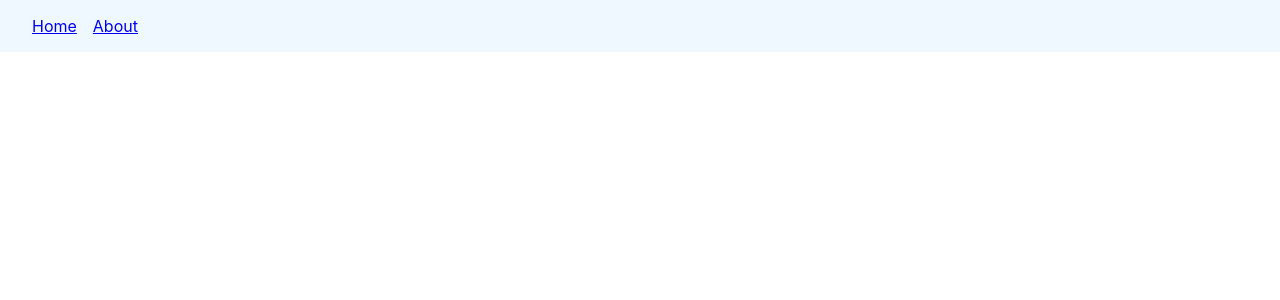
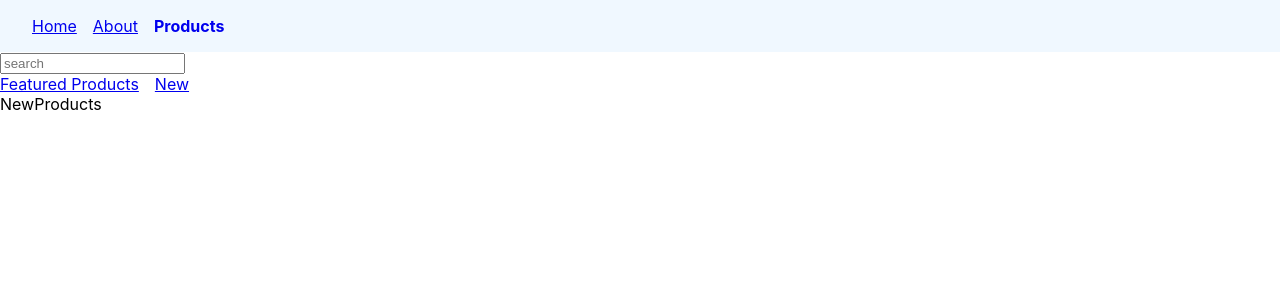
Before and after one commit to rtnolasco/tsx, a React (Create React App) app: page /productspage/new-products in a window 1280 px wide. Before the commit this address had no page. Shown: the top 300 px of the page. Built offline with nearby package versions, Linux system fonts and the light colour scheme.

Commit message:
nested routes

```diff
--- a/src/App.css
+++ b/src/App.css
@@ -107,7 +107,7 @@ tr:nth-child(even) {
   background-color: #f2f2f2;
 }
 
-nav {
+.primaryNav {
   background-color: aliceblue;
   padding: 16px 32px;
 }
--- a/src/App.tsx
+++ b/src/App.tsx
@@ -4,7 +4,11 @@ import { Home } from "./component/Home";
 import { About } from "./component/About";
 import { Navbar } from "./component/Navbar";
 import { OrderSummary } from "./component/OrderSummary";
+import { NoMatch } from "./component/NoMatch";
 import "./App.css";
+import { ProductsPage } from "./component/ProductsPage";
+import { FeaturedProducts } from "./component/FeaturedProducts";
+import { NewProducts } from "./component/NewProducts";
 
 // import people from "./Query/people";
 
@@ -13,9 +17,15 @@ function App() {
     <>
       <Navbar />
       <Routes>
-        <Route path="/" element={<Home />}></Route>
-        <Route path="/about" element={<About />}></Route>
-        <Route path="/order-summary" element={<OrderSummary />}></Route>
+        <Route path="/" element={<Home />} />
+        <Route path="about" element={<About />} />
+        <Route path="order-summary" element={<OrderSummary />} />
+        <Route path="productspage" element={<ProductsPage />}>
+          <Route path="fetured-products" element={<FeaturedProducts />} />
+          <Route path="new-products" element={<NewProducts />} />
+        </Route>
+
+        <Route path="/*" element={<NoMatch />}></Route>
       </Routes>
     </>
   );
--- /dev/null
+++ b/src/component/FeaturedProducts.tsx
@@ -0,0 +1,5 @@
+import React from "react";
+
+export const FeaturedProducts = () => {
+  return <div>FeaturedProducts</div>;
+};
--- a/src/component/Navbar.tsx
+++ b/src/component/Navbar.tsx
@@ -9,12 +9,15 @@ export const Navbar = () => {
   };
 
   return (
-    <nav>
+    <nav className="primaryNav">
       <NavLink style={navLinkStyles} to="/">
         Home
       </NavLink>
-      <NavLink style={navLinkStyles} to="/about">
+      <NavLink style={navLinkStyles} to="about">
         About
+      </NavLink>
+      <NavLink style={navLinkStyles} to="productspage">
+        Products
       </NavLink>
     </nav>
   );
--- /dev/null
+++ b/src/component/NewProducts.tsx
@@ -0,0 +1,5 @@
+import React from "react";
+
+export const NewProducts = () => {
+  return <div>NewProducts</div>;
+};
--- /dev/null
+++ b/src/component/NoMatch.tsx
@@ -0,0 +1,5 @@
+import React from "react";
+
+export const NoMatch = () => {
+  return <div>Opps!, that page doesn exist</div>;
+};
--- /dev/null
+++ b/src/component/ProductsPage.tsx
@@ -0,0 +1,16 @@
+import { Link, Outlet } from "react-router-dom";
+
+export const ProductsPage = () => {
+  return (
+    <>
+      <div>
+        <input type="search" placeholder="search" />
+      </div>
+      <nav>
+        <Link to="fetured-products">Featured Products</Link>
+        <Link to="new-products">New</Link>
+      </nav>
+      <Outlet />
+    </>
+  );
+};
```
